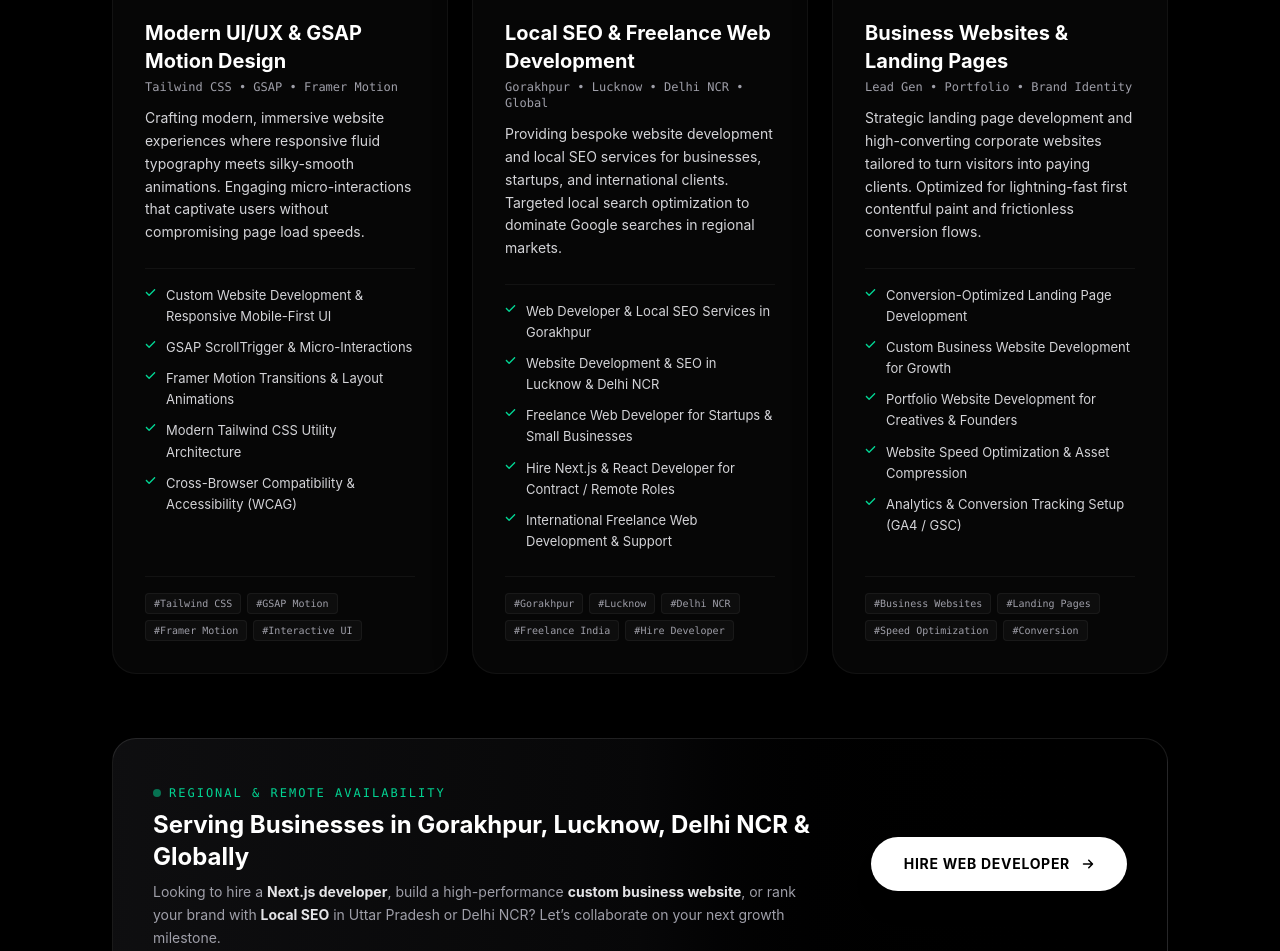
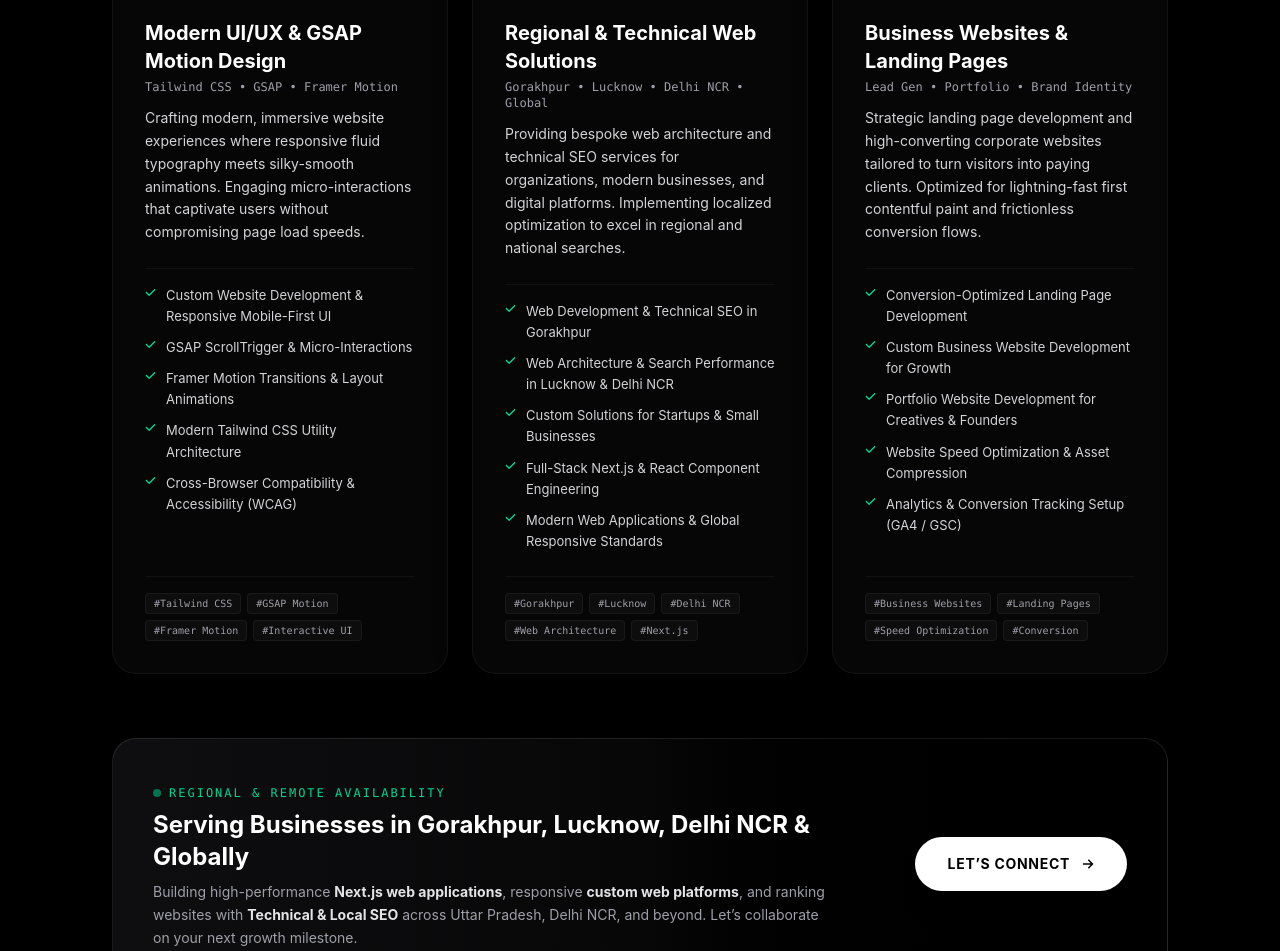
Before and after one commit to mohdfarhan7201/My-Portfolio, a React (Vite) app: page / in a window 1280 px wide. Shown: the part 3041-3992 px from the top of the page. Built offline with nearby package versions, Linux system fonts and the light colour scheme.

Commit message:
refactor(compliance): remove all freelance and hiring references to align with professional company policy

```diff
--- a/src/components/faq/FAQ.jsx
+++ b/src/components/faq/FAQ.jsx
@@ -7,7 +7,7 @@ gsap.registerPlugin(ScrollTrigger);
 
 const faqItems = [
   {
-    q: "Why hire Mohd Farhan as your Next.js & React Developer?",
+    q: "What makes Mohd Farhan stand out as a Next.js & React Developer?",
     a: "Mohd Farhan specializes in modern Next.js (App Router, Server Components, SSR/SSG) and React.js development with a rare double-advantage: deep frontend engineering coupled with technical SEO expertise. Every website is built for lightning-fast Core Web Vitals, maximum search visibility, and seamless interactive user experience.",
   },
   {
@@ -27,8 +27,8 @@ const faqItems = [
     a: "Absolutely. I design and engineer custom business websites, startup landing pages, and web applications engineered to convert visitors into clients. All sites include conversion tracking, clean typography, fast load times, and responsive layouts across all mobile, tablet, and desktop screens.",
   },
   {
-    q: "How can I hire you for freelance web development or full-time roles?",
-    a: "You can reach out directly via email at mohd.farhan.7201@gmail.com, call +91 83038 77102, or connect via LinkedIn and GitHub. I am open to freelance projects, startup consulting, contract roles, and full-time remote or hybrid positions.",
+    q: "How can teams or clients connect with you for engineering projects or roles?",
+    a: "You can reach out directly via email at mohd.farhan.7201@gmail.com, call +91 83038 77102, or connect via LinkedIn and GitHub. I am open to discussing modern web engineering, technical collaborations, and full-time remote or hybrid opportunities.",
   },
 ];
 
--- a/src/components/services/Services.jsx
+++ b/src/components/services/Services.jsx
@@ -85,19 +85,19 @@ const services = [
     tags: ["Tailwind CSS", "GSAP Motion", "Framer Motion", "Interactive UI"],
   },
   {
-    badge: "Local & Global Reach",
-    title: "Local SEO & Freelance Web Development",
+    badge: "Regional Reach",
+    title: "Regional & Technical Web Solutions",
     subtitle: "Gorakhpur • Lucknow • Delhi NCR • Global",
-    desc: "Providing bespoke website development and local SEO services for businesses, startups, and international clients. Targeted local search optimization to dominate Google searches in regional markets.",
+    desc: "Providing bespoke web architecture and technical SEO services for organizations, modern businesses, and digital platforms. Implementing localized optimization to excel in regional and national searches.",
     icon: <FaLocationDot className="text-[#EF4444] text-2xl" />,
     features: [
-      "Web Developer & Local SEO Services in Gorakhpur",
-      "Website Development & SEO in Lucknow & Delhi NCR",
-      "Freelance Web Developer for Startups & Small Businesses",
-      "Hire Next.js & React Developer for Contract / Remote Roles",
-      "International Freelance Web Development & Support",
+      "Web Development & Technical SEO in Gorakhpur",
+      "Web Architecture & Search Performance in Lucknow & Delhi NCR",
+      "Custom Solutions for Startups & Small Businesses",
+      "Full-Stack Next.js & React Component Engineering",
+      "Modern Web Applications & Global Responsive Standards",
     ],
-    tags: ["Gorakhpur", "Lucknow", "Delhi NCR", "Freelance India", "Hire Developer"],
+    tags: ["Gorakhpur", "Lucknow", "Delhi NCR", "Web Architecture", "Next.js"],
   },
   {
     badge: "Conversion-Focused",
@@ -248,7 +248,7 @@ function Services() {
               Serving Businesses in Gorakhpur, Lucknow, Delhi NCR & Globally
             </h4>
             <p className="text-zinc-400 text-xs sm:text-sm leading-relaxed mt-2">
-              Looking to hire a <strong className="text-zinc-200">Next.js developer</strong>, build a high-performance <strong className="text-zinc-200">custom business website</strong>, or rank your brand with <strong className="text-zinc-200">Local SEO</strong> in Uttar Pradesh or Delhi NCR? Let’s collaborate on your next growth milestone.
+              Building high-performance <strong className="text-zinc-200">Next.js web applications</strong>, responsive <strong className="text-zinc-200">custom web platforms</strong>, and ranking websites with <strong className="text-zinc-200">Technical & Local SEO</strong> across Uttar Pradesh, Delhi NCR, and beyond. Let’s collaborate on your next growth milestone.
             </p>
           </div>
 
@@ -256,7 +256,7 @@ function Services() {
             href="#contact"
             className="inline-flex items-center gap-3 px-6 py-3.5 sm:px-8 sm:py-4 rounded-full border border-white/20 bg-white text-black hover:bg-zinc-200 text-xs sm:text-sm font-bold uppercase tracking-wider font-accent transition-all duration-300 shadow-xl whitespace-nowrap"
           >
-            <span>Hire Web Developer</span>
+            <span>Let’s Connect</span>
             <FaArrowRight className="text-xs" />
           </a>
         </div>
```
Also changed, not shown: index.html (+4 -4 lines), public/llms.txt.
